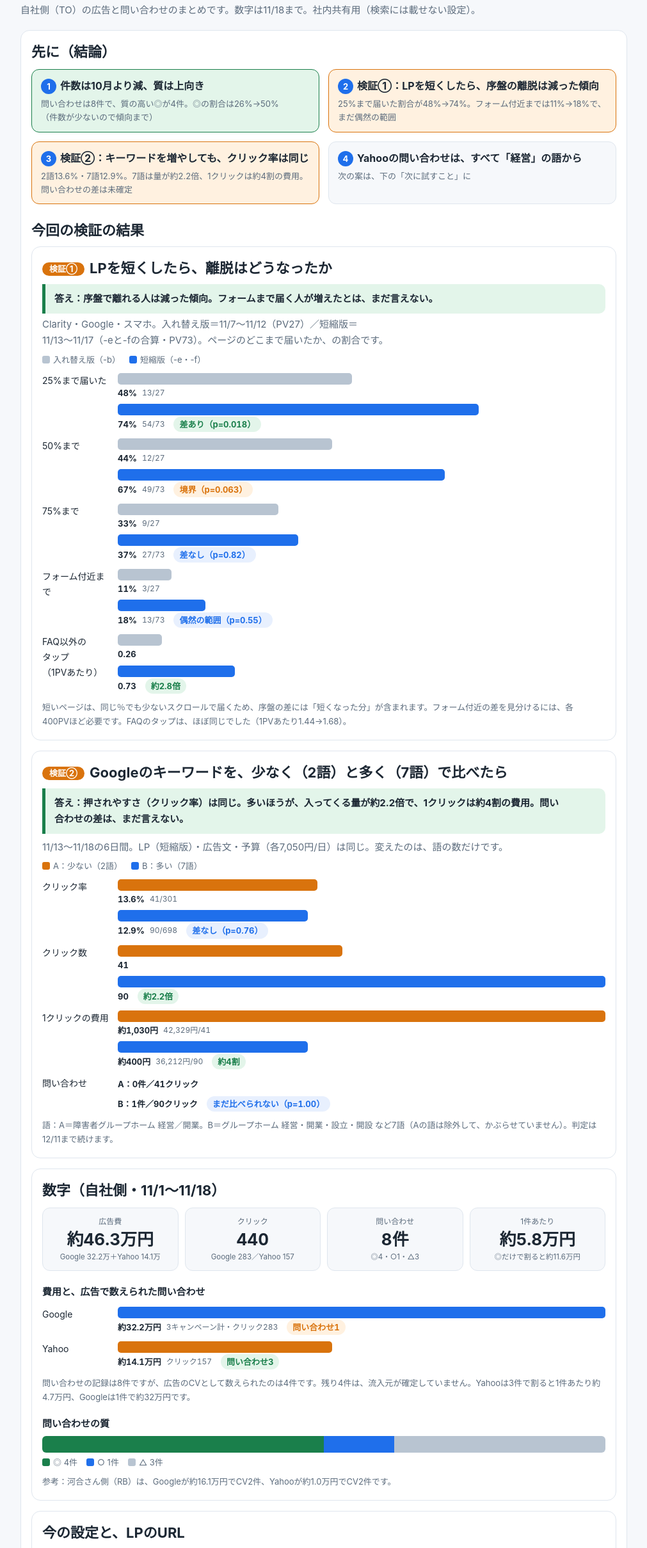
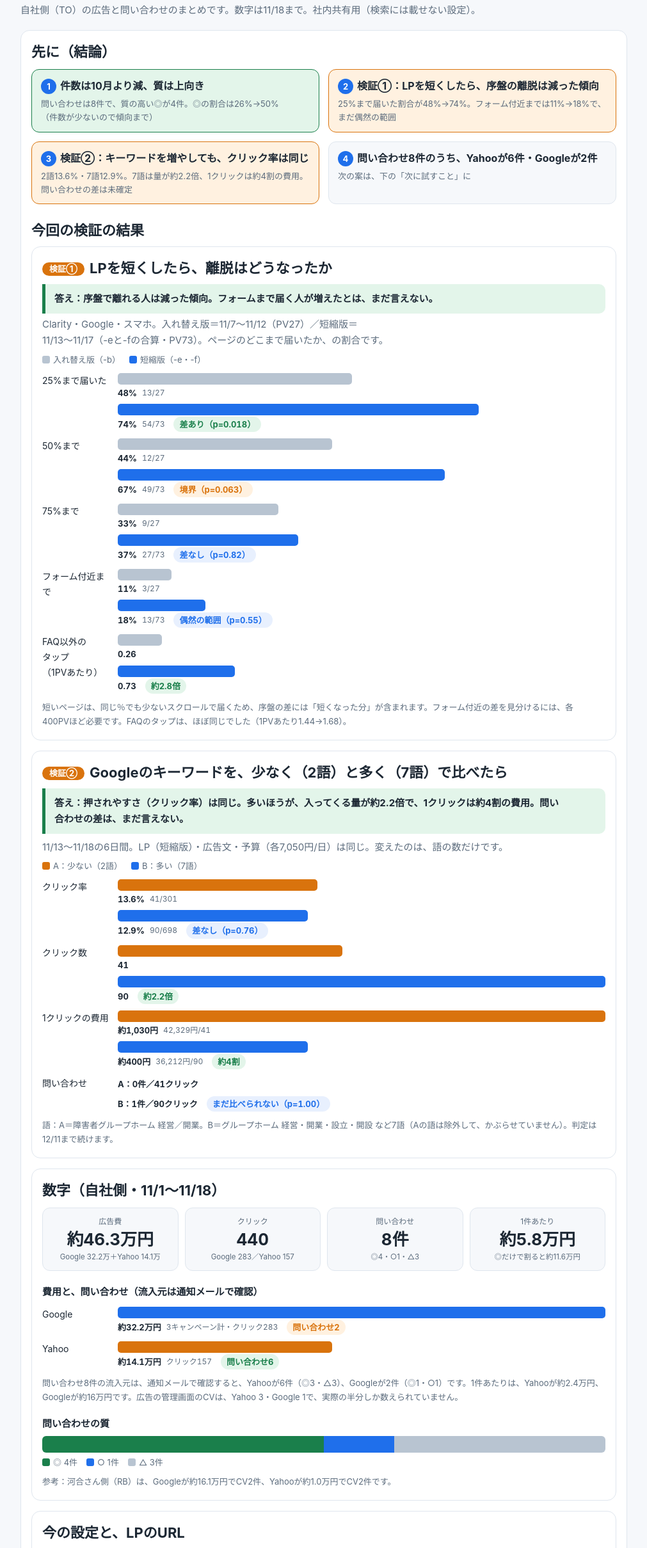
Before and after one commit to hoshizaemonn/owl-fukushi-202611, a plain HTML site: page index.html in a window 1280 px wide. Shown: the part 104-2523 px from the top of the page at 64% size, without its empty margins (134-1145 px from the left). Drawn offline with Linux system fonts and the light colour scheme.

Commit message:
問い合わせの流入元を通知メールで数え直し（Yahoo6・Google2）
Co-Authored-By: Claude Fable 5.2 <noreply@anthropic.com>

```diff
--- a/index.html
+++ b/index.html
@@ -151,7 +151,7 @@ th{font-size:12px;color:var(--sub);font-weight:700}
     <div class="concl good"><b><span class="no">1</span>件数は10月より減、質は上向き</b><small>問い合わせは8件で、質の高い◎が4件。◎の割合は26%→50%（件数が少ないので傾向まで）</small></div>
     <div class="concl mid"><b><span class="no">2</span>検証①：LPを短くしたら、序盤の離脱は減った傾向</b><small>25%まで届いた割合が48%→74%。フォーム付近までは11%→18%で、まだ偶然の範囲</small></div>
     <div class="concl mid"><b><span class="no">3</span>検証②：キーワードを増やしても、クリック率は同じ</b><small>2語13.6%・7語12.9%。7語は量が約2.2倍、1クリックは約4割の費用。問い合わせの差は未確定</small></div>
-    <div class="concl"><b><span class="no">4</span>Yahooの問い合わせは、すべて「経営」の語から</b><small>次の案は、下の「次に試すこと」に</small></div>
+    <div class="concl"><b><span class="no">4</span>問い合わせ8件のうち、Yahooが6件・Googleが2件</b><small>次の案は、下の「次に試すこと」に</small></div>
 </div>
 
 <h2 style="margin:26px 0 8px">今回の検証の結果</h2>
@@ -190,10 +190,10 @@ th{font-size:12px;color:var(--sub);font-weight:700}
     <div class="kp"><small>1件あたり</small><b>約5.8万円</b><i>◎だけで割ると約11.6万円</i></div>
   </div>
 
-  <h3 style="font-size:15px;margin:20px 0 4px">費用と、広告で数えられた問い合わせ</h3>
-  <div class="bar-row"><div>Google</div><div class="bars"><div class="b"><i class="new" style="width:100%"></i><div class="lab"><span>約32.2万円</span><em>3キャンペーン計・クリック283</em><span class="verdict v-no">問い合わせ1</span></div></div></div></div>
-  <div class="bar-row"><div>Yahoo</div><div class="bars"><div class="b"><i class="a" style="width:43.9%"></i><div class="lab"><span>約14.1万円</span><em>クリック157</em><span class="verdict v-ok">問い合わせ3</span></div></div></div></div>
-  <p class="note">問い合わせの記録は8件ですが、広告のCVとして数えられたのは4件です。残り4件は、流入元が確定していません。Yahooは3件で割ると1件あたり約4.7万円、Googleは1件で約32万円です。</p>
+  <h3 style="font-size:15px;margin:20px 0 4px">費用と、問い合わせ（流入元は通知メールで確認）</h3>
+  <div class="bar-row"><div>Google</div><div class="bars"><div class="b"><i class="new" style="width:100%"></i><div class="lab"><span>約32.2万円</span><em>3キャンペーン計・クリック283</em><span class="verdict v-no">問い合わせ2</span></div></div></div></div>
+  <div class="bar-row"><div>Yahoo</div><div class="bars"><div class="b"><i class="a" style="width:43.9%"></i><div class="lab"><span>約14.1万円</span><em>クリック157</em><span class="verdict v-ok">問い合わせ6</span></div></div></div></div>
+  <p class="note">問い合わせ8件の流入元は、通知メールで確認すると、Yahooが6件（◎3・△3）、Googleが2件（◎1・○1）です。1件あたりは、Yahooが約2.4万円、Googleが約16万円です。広告の管理画面のCVは、Yahoo 3・Google 1で、実際の半分しか数えられていません。</p>
 
   <h3 style="font-size:15px;margin:18px 0 4px">問い合わせの質</h3>
   <div class="stack"><i style="width:50%;background:var(--green)"></i><i style="width:12.5%;background:var(--blue)"></i><i style="width:37.5%;background:var(--gray-bar)"></i></div>
@@ -236,7 +236,7 @@ th{font-size:12px;color:var(--sub);font-weight:700}
 <div class="card">
   <h2>分かったこと</h2>
   <ol class="find">
-    <li><b>Yahooの問い合わせは、すべて「経営」の語から。</b><small>検索語は「グループホーム 経営」「障害者グループホーム 経営」「経営 儲からない」</small></li>
+    <li><b>Yahooの問い合わせで、検索語まで分かった3件は、すべて「経営」の語から。</b><small>検索語は「グループホーム 経営」「障害者グループホーム 経営」「経営 儲からない」。Yahooの問い合わせは、全部で6件です</small></li>
     <li><b>Yahooの予算が余るのは、検索の量が少ないから。</b><small>主要な語は、表示の89〜100%を取れている。入札や予算では増えない</small></li>
     <li><b>Yahooの費用は、「障害者支援 事業 開業」に偏る。</b><small>11/18は、この1語が費用の73%で、問い合わせは0件</small></li>
     <li><b>Googleは、7語にしてもクリック率は同じ（約13%）。</b><small>クリックは約2.2倍。1クリックは約400円（7語）と約1,030円（2語）</small></li>
@@ -260,7 +260,7 @@ th{font-size:12px;color:var(--sub);font-weight:700}
   <div class="set">
     <div class="sr"><div><b>Yahoo用の案</b><small>v3のデザインのまま</small></div><div>Yahooで実際に来ている「グループホーム 経営」系の語に特化。お客様の動画を2本入れる<br><a href="https://hoshizaemonn.github.io/owl-fukushi-202611/lp-yahoo/" target="_blank" rel="noopener">Yahoo用LPのモックを見る</a><small>FV「経営、実際どうなのか。オーナーのリアルな声で、答えます。」→ 三重・愛知の動画 → よく調べられる5つの疑問 → 収支 →「儲からない」と言われる4つの理由 → 立ち上げの半年</small><small>確認用のモックです。フォームは送信されません。愛知の動画は仮置きです</small></div></div>
   </div>
-  <p class="note">Yahooの問い合わせ3件は、すべて「経営」の語からでした。キーワードは変えずに、2本目のLPとして比べる案です。</p>
+  <p class="note">Yahooの問い合わせのうち、検索語まで分かった3件は、すべて「経営」の語からでした。キーワードは変えずに、2本目のLPとして比べる案です。</p>
 </div>
 
 <div class="card">
```
